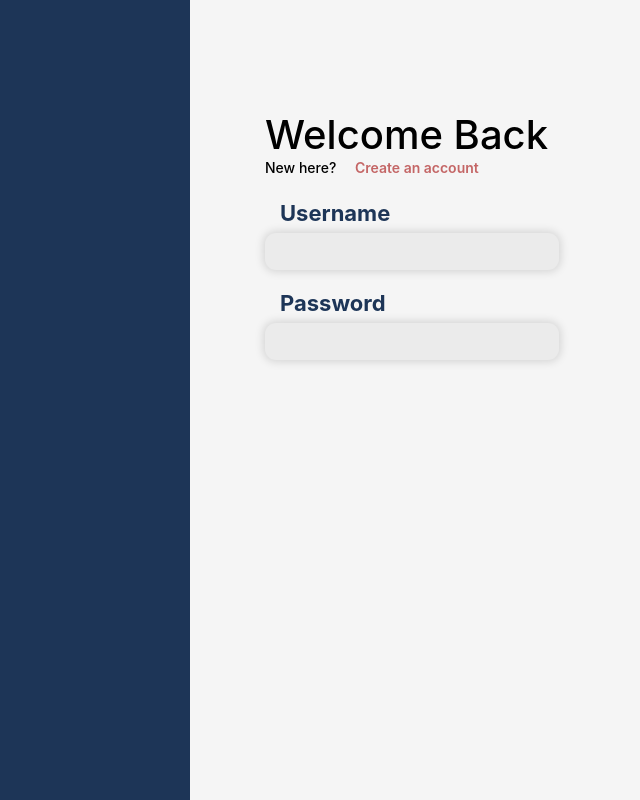
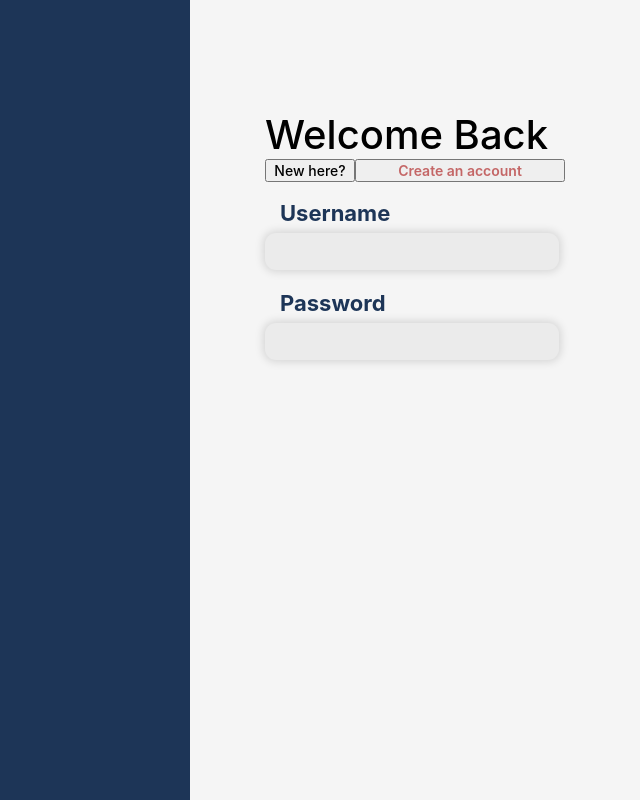
Before and after one commit to dhruv6-6/temp-chat-name, a React (Create React App) app in the folder client/: page / in a window 1280 px wide. Shown: the whole page, without its empty margins (640-1280 px from the left). Built offline with nearby package versions, Linux system fonts and the light colour scheme.

Commit message:
button on login page

```diff
--- a/client/src/windows/login/Login.js
+++ b/client/src/windows/login/Login.js
@@ -9,8 +9,8 @@ const Login = ()=>{
                 <div className='welcome'>
                     <p className="welcome_message">Welcome Back</p>
                     <div className="bottom_welcome_message">
-                        <p className="new_here">New here?</p>
-                        <p className='create_account'>Create an account</p>
+                        <button className="new_here">New here?</button>
+                        <button className='create_account'>Create an account</button>
                     </div>
                 </div>
                 <div className='username'>
```
